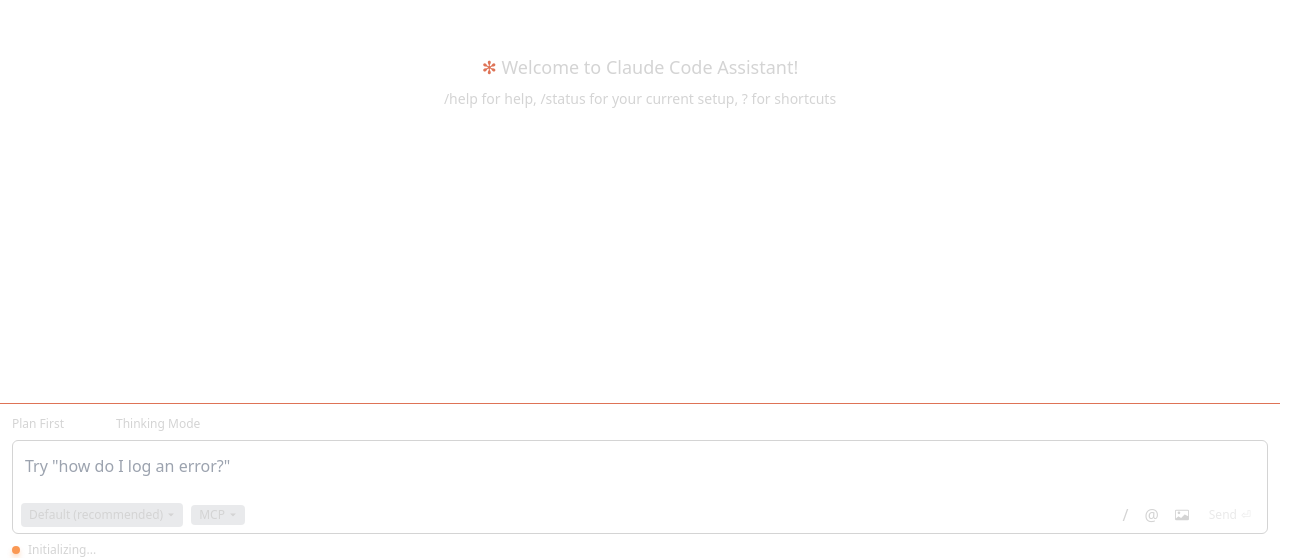
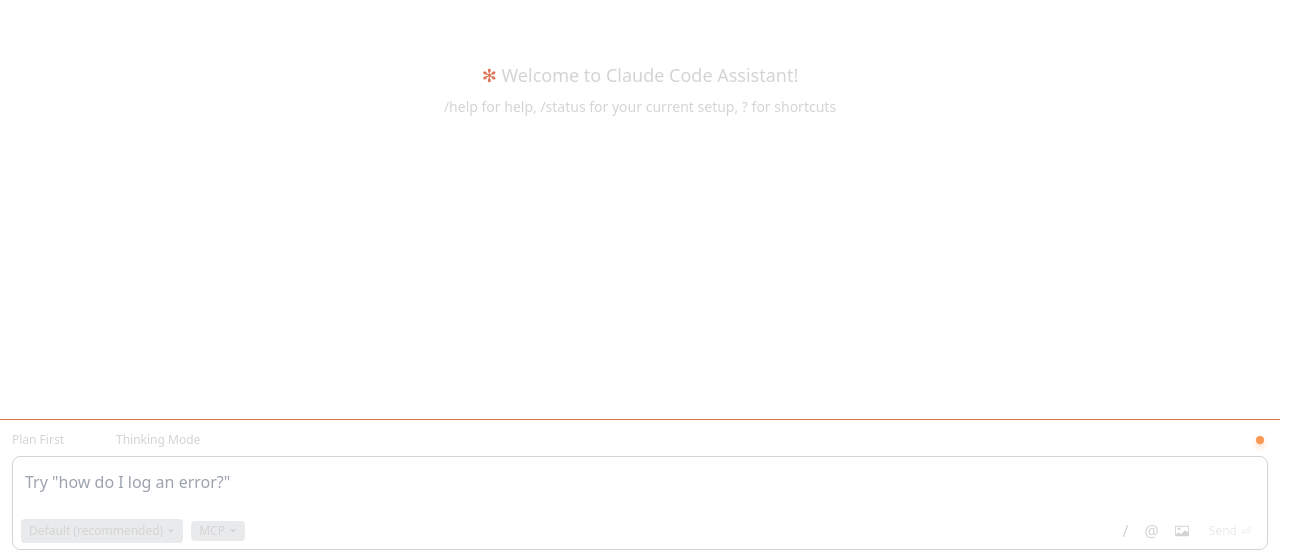
Before and after one commit to Alorse/claude-code-assistant, a React (Vite) app in the folder webview-ui/: page / in a window 1280 px wide. Shown: the part 242-800 px from the top of the page, 1302 px wide, since content can reach past the window. Built offline with nearby package versions, Linux system fonts and the light colour scheme.

Commit message:
fix(ui): improve status bar and input area
- Improved status bar display
- Added status indicator tooltip
- Improved input area layout
- Updated message display in multi-edit
- Minor code style fixes

```diff
--- a/webview-ui/src/components/ChatContainer.tsx
+++ b/webview-ui/src/components/ChatContainer.tsx
@@ -8,7 +8,6 @@
 import { useVSCode } from "../context/VSCodeContext";
 import MessageList from "./MessageList";
 import InputArea from "./InputArea";
-import StatusBar from "./StatusBar";
 import ChatHistoryModal from "./ChatHistoryModal";
 import { useMessageHandler } from "../hooks/useMessageHandler";
 
@@ -213,9 +212,9 @@
         selectedModel={chatState.selectedModel}
         onTogglePlanMode={togglePlanMode}
         onToggleThinkingMode={toggleThinkingMode}
+        statusText={statusText}
+        statusType={statusType}
       />
-
-      <StatusBar text={statusText} type={statusType} />
     </div>
   );
 };
--- a/webview-ui/src/components/InputArea.tsx
+++ b/webview-ui/src/components/InputArea.tsx
@@ -1,6 +1,7 @@
 import React, { useState, useRef, useEffect } from "react";
 import { useVSCode } from "../context/VSCodeContext";
 import ModelDropdown from "./ModelDropdown";
+import StatusBar from "./StatusBar";
 import { HINT_TEMPLATES } from "../utils/constants";
 
 interface InputAreaProps {
@@ -13,6 +14,8 @@
   selectedModel: string;
   onTogglePlanMode: () => void;
   onToggleThinkingMode: () => void;
+  statusText: string;
+  statusType: "ready" | "processing" | "error";
 }
 
 const InputArea: React.FC<InputAreaProps> = ({
@@ -25,6 +28,8 @@
   selectedModel,
   onTogglePlanMode,
   onToggleThinkingMode,
+  statusText,
+  statusType,
 }) => {
   const { postMessage } = useVSCode();
   const [localValue, setLocalValue] = useState(value);
@@ -108,7 +113,8 @@
       style={{ borderColor: "#DE7356" }}
     >
       {/* Mode Toggles */}
-      <div className="flex items-center gap-4 mb-2 text-xs">
+      <div className="flex items-center w-full mb-2 text-xs">
+        <div className="flex items-center gap-4">
           <div className="flex items-center gap-2">
             <label className="flex items-center gap-2 cursor-pointer text-foreground/80 hover:text-foreground">
               <span onClick={onTogglePlanMode}>Plan First</span>
@@ -145,10 +151,14 @@
             </label>
           </div>
         </div>
+        <div className="ml-auto pr-1">
+          <StatusBar text={statusText} type={statusType} />
+        </div>
+      </div>
 
       {/* Input Container */}
       <div className="flex gap-3 items-end">
-        <div className="flex-1 bg-input-background border border-border rounded-md overflow-hidden">
+        <div className="flex-1 bg-input-background border border-border rounded-lg overflow-hidden">
           {/* Textarea */}
           <textarea
             ref={textareaRef}
--- a/webview-ui/src/components/StatusBar.tsx
+++ b/webview-ui/src/components/StatusBar.tsx
@@ -20,11 +20,16 @@
   };
 
   return (
-    <div className="flex items-center gap-2 px-3 text-xs">
-      <div
-        className={`w-2 h-2 rounded-full shadow-md ${getIndicatorColor()}`}
-      />
-      <span className="flex-1">{text}</span>
+    <div className="relative flex items-center group">
+      <div className="relative">
+        <div
+          className={`w-2 h-2 rounded-full shadow-md ${getIndicatorColor()}`}
+        />
+        <div className="absolute -top-1 left-1/2 -translate-x-1/2 -translate-y-full w-max px-2 py-1 bg-gray-700 text-white text-xs rounded opacity-0 group-hover:opacity-100 transition-opacity duration-300 pointer-events-none whitespace-nowrap">
+          {text}
+          <div className="absolute bottom-0 left-1/2 -translate-x-1/2 translate-y-1/2 w-2 h-2 bg-gray-700 transform rotate-45"></div>
+        </div>
+      </div>
     </div>
   );
 };
```
Also changed, not shown: webview-ui/src/components/MultiEditMessage.tsx (+10 -4 lines), 1 other file (tests, documents, lock files or other folders). Lines whose indentation alone changed are shown as unchanged.
